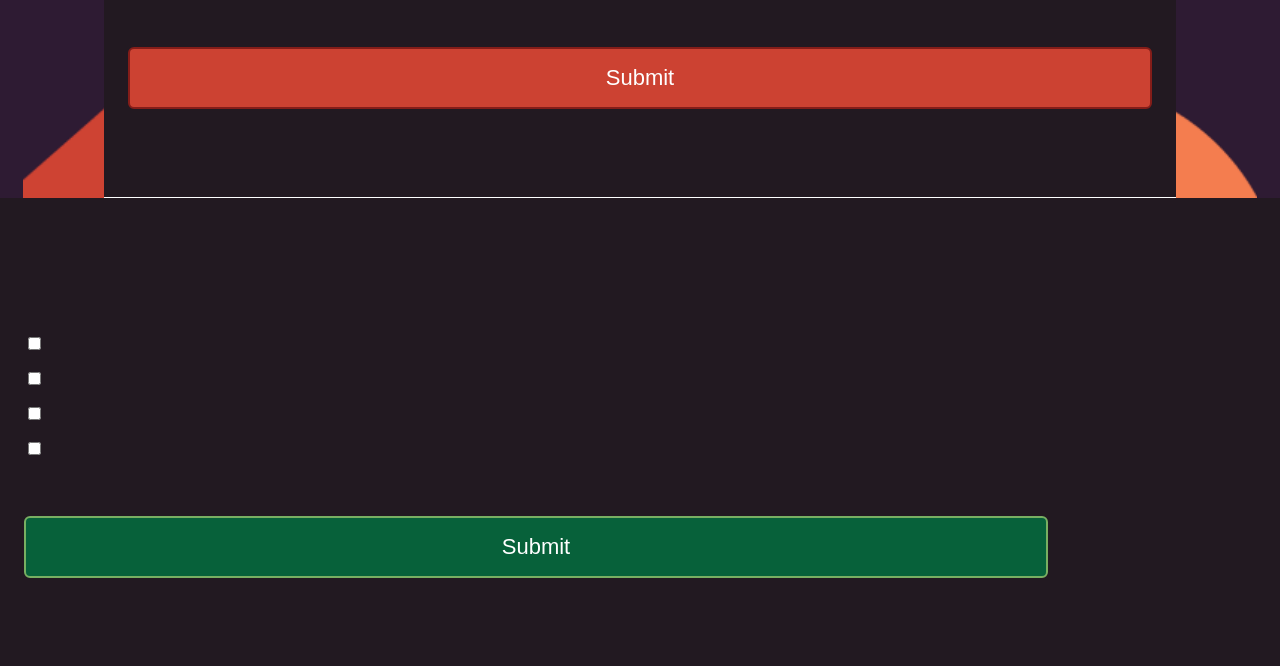
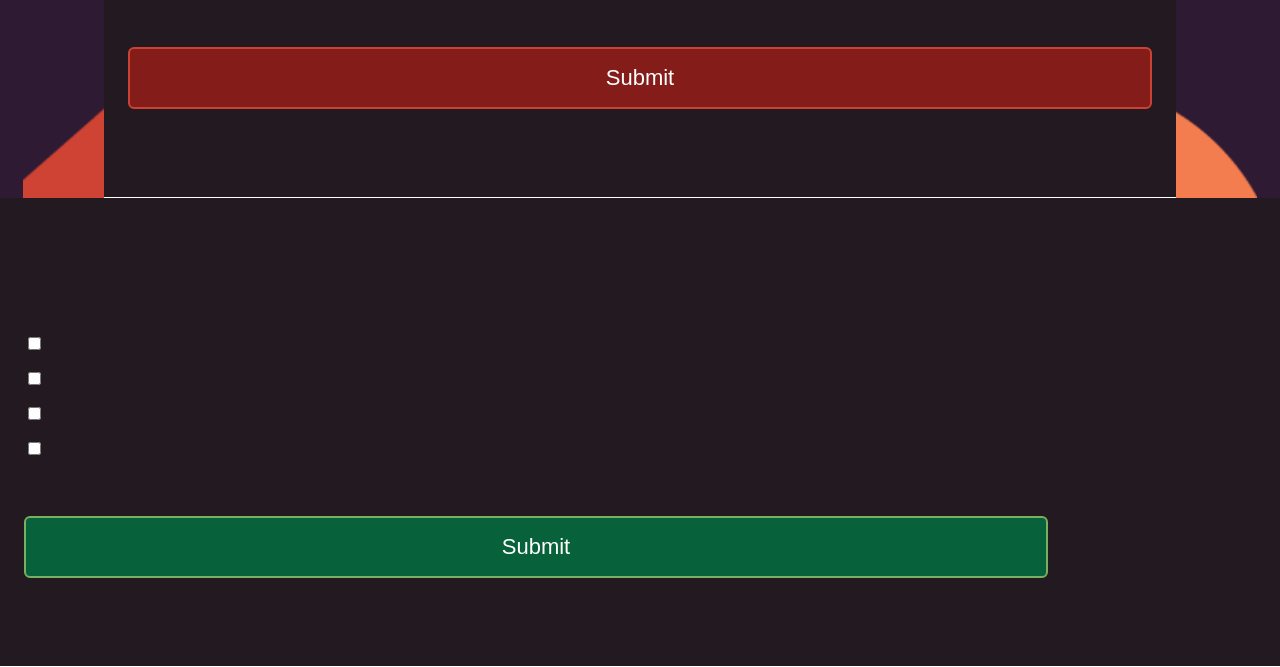
Before and after one commit to jgraykeyin/microlearning, a website: page culture.html in a window 1280 px wide. Shown: the part 269-936 px from the top of the page. Drawn offline with nearby package versions, Linux system fonts and the light colour scheme; no server answers.

Commit message:
Updating lesson2

```diff
--- a/css/lesson2.css
+++ b/css/lesson2.css
@@ -309,8 +309,8 @@ body {
     padding-bottom: 16px;
     padding-left: 32px;
     padding-right: 32px;
-    background-color:  #A43423;
-    border: 2px solid  #A43423;
+    background-color: #A43423;
+    border: 2px solid  #DD5826;
     border-radius: 6px;
     color: #fff;
     font-size: 22px;
@@ -354,8 +354,8 @@ body {
     padding-bottom: 16px;
     padding-left: 32px;
     padding-right: 32px;
-    background-color: #CC4232;
-    border: 2px solid #841D19;
+    background-color: #841D19;
+    border: 2px solid #CC4232;
     border-radius: 6px;
     color: #fff;
     font-size: 22px;
```
